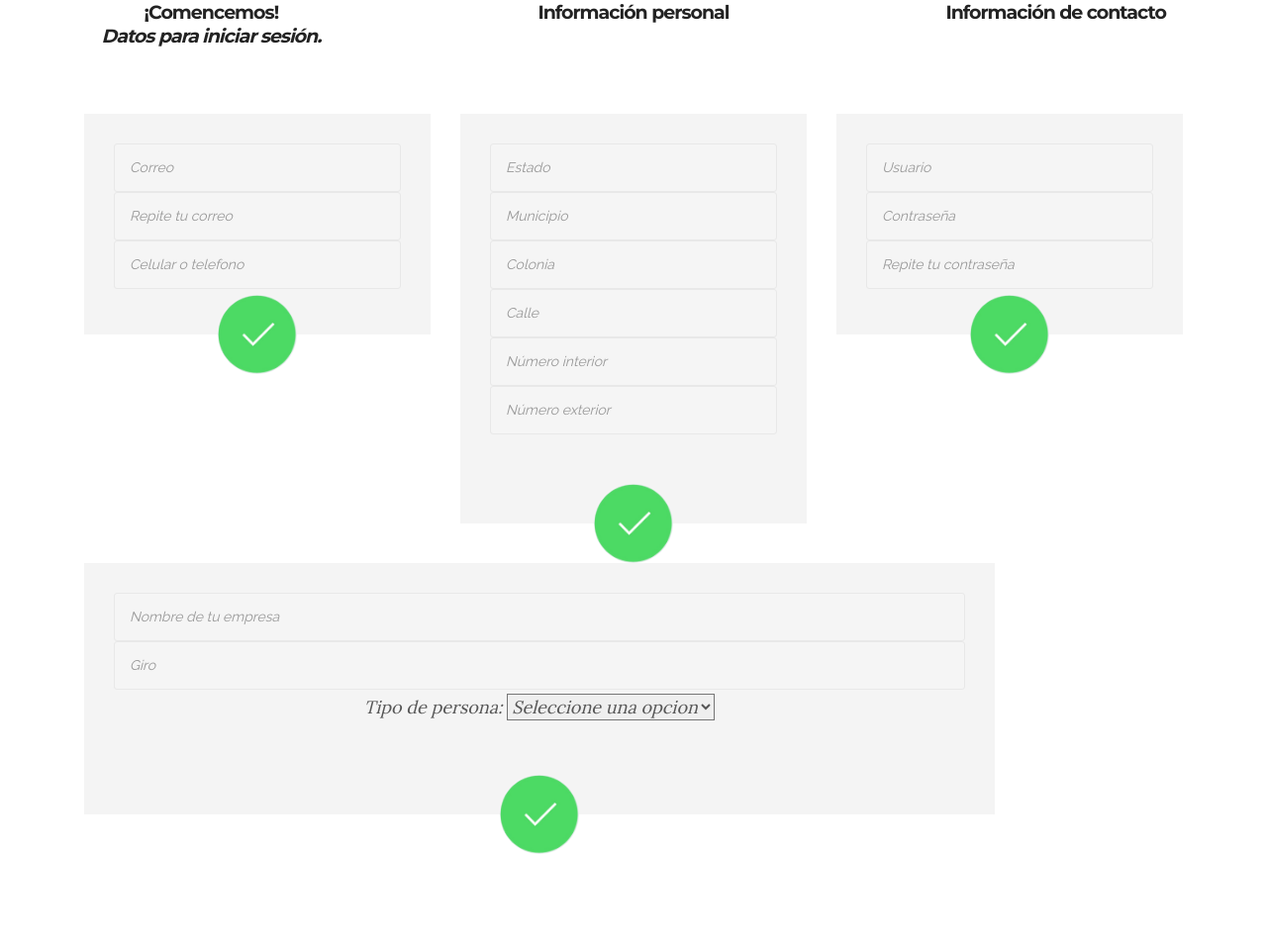
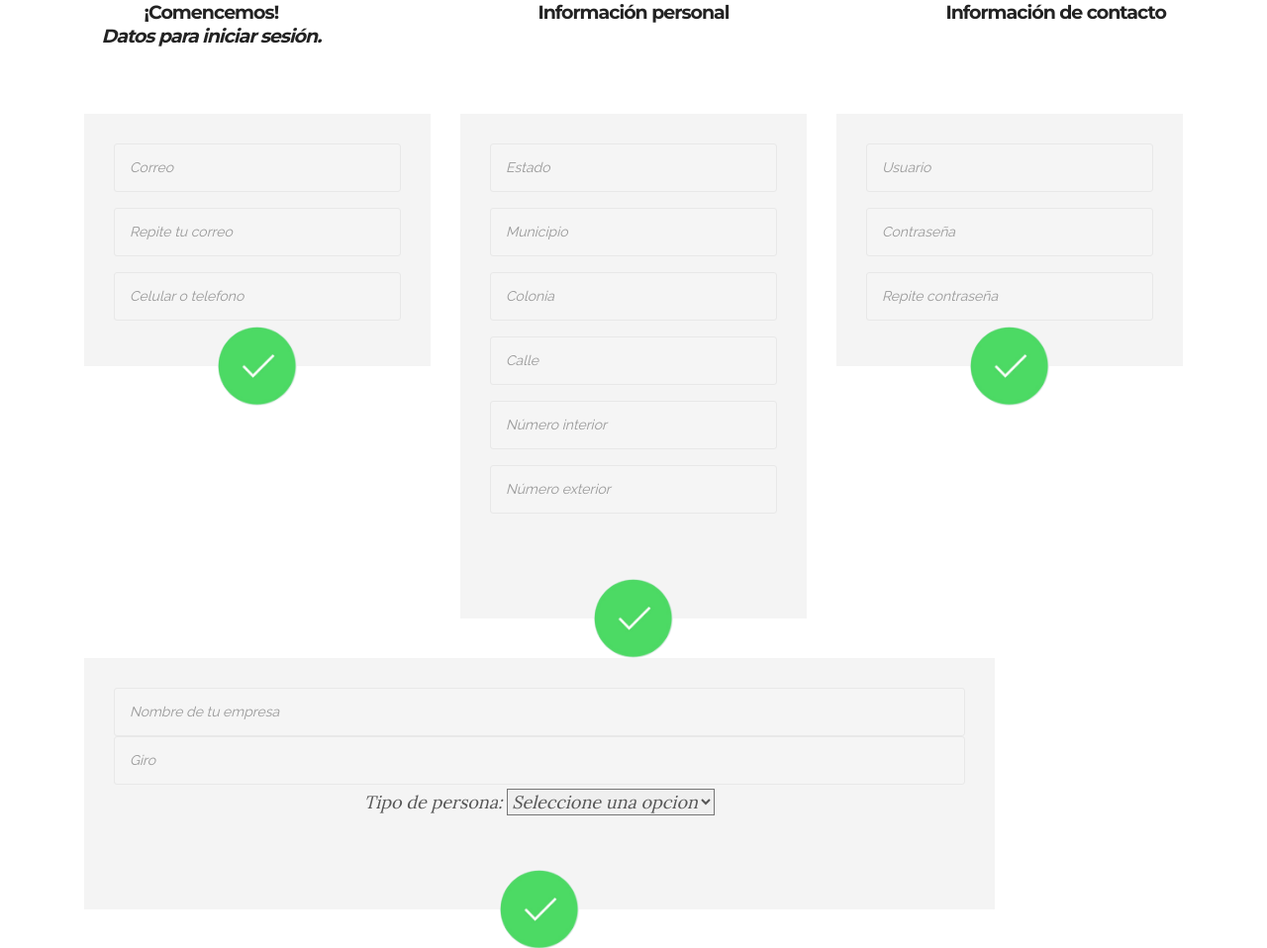
Before and after one commit to luisRodriguez1483/prueba, a PHP site: page /SocialNetWorkV4/?view=signUp&type=1 in a window 1280 px wide. Shown: the part 216-1174 px from the top of the page at 99% size. Run offline with PHP 8.4, Linux system fonts and the light colour scheme.

Commit message:
Agregue form group en los formulario para registro

```diff
--- a/view/signUp.php
+++ b/view/signUp.php
@@ -87,9 +87,15 @@ include_once ('view/overAll/signUpTopNav.html');
                         <div id="infoErrorContacto">
 
                         </div>
+                          <div class="form-group">
                         <input type="text" class="form-control" id="txtMail" placeholder="Correo">
+                        </div>
+                        <div class="form-group">
                         <input type="text" class="form-control" id="txtRepMail" placeholder="Repite tu correo">
+                        </div>
+                        <div class="form-group">
                         <input type="tel" maxlength="10" class="form-control" id="txtNumTel" placeholder="Celular o telefono">
+                        </div>
                     </div>
                </div>
 
@@ -108,12 +114,24 @@ include_once ('view/overAll/signUpTopNav.html');
                            <div id="infoErrorDireccion">
 
                            </div>
+                           <div class="form-group">
                             <input type="text" class="form-control" id="txtState" placeholder="Estado" >
+                            </div>
+                            <div class="form-group">
                             <input type="text" class="form-control" id="txtMunicipio" placeholder="Municipio">
+                            </div>
+                            <div class="form-group">
                             <input type="text" class="form-control" id="txtColonia" placeholder="Colonia">
+                            </div>
+                            <div class="form-group">
                             <input type="text" class="form-control" id="txtCalle" placeholder="Calle">
+                            </div>
+                            <div class="form-group">
                             <input type="text" class="form-control" id="txtNumInt" placeholder="Número interior">
+                            </div>
+                            <div class="form-group">
                             <input type="text" class="form-control" id="txtNumExt" placeholder="Número exterior">
+                            </div>
                         </div>
                         <div class="mbr-author card-footer">
                             <div class="mbr-author-img"><img src="assets/images/verde.jpg" class="img-circle" alt="GuardarInformaciónPersonal" id="secondLogBtn"></div>
@@ -133,10 +151,15 @@ include_once ('view/overAll/signUpTopNav.html');
                         <div id="infoErrorUser">
 
                         </div>
+                            <div class="form-group">
                              <input type="text" class="form-control" id="txtUserReg" placeholder="Usuario">
+                             </div>
+                             <div class="form-group">
                              <input type="password" class="form-control" id="txtPassword" placeholder="Contraseña">
-                             <input type="password" class="form-control" id="txtRepPassword" placeholder="Repite tu contraseña">
-
+                             </div>
+                             <div class="form-group">
+                             <input type="password" class="form-control" id="txtRepPassword" placeholder="Repite contraseña">
+                                </div>
                     </div>
                </div>
             </div>
```
